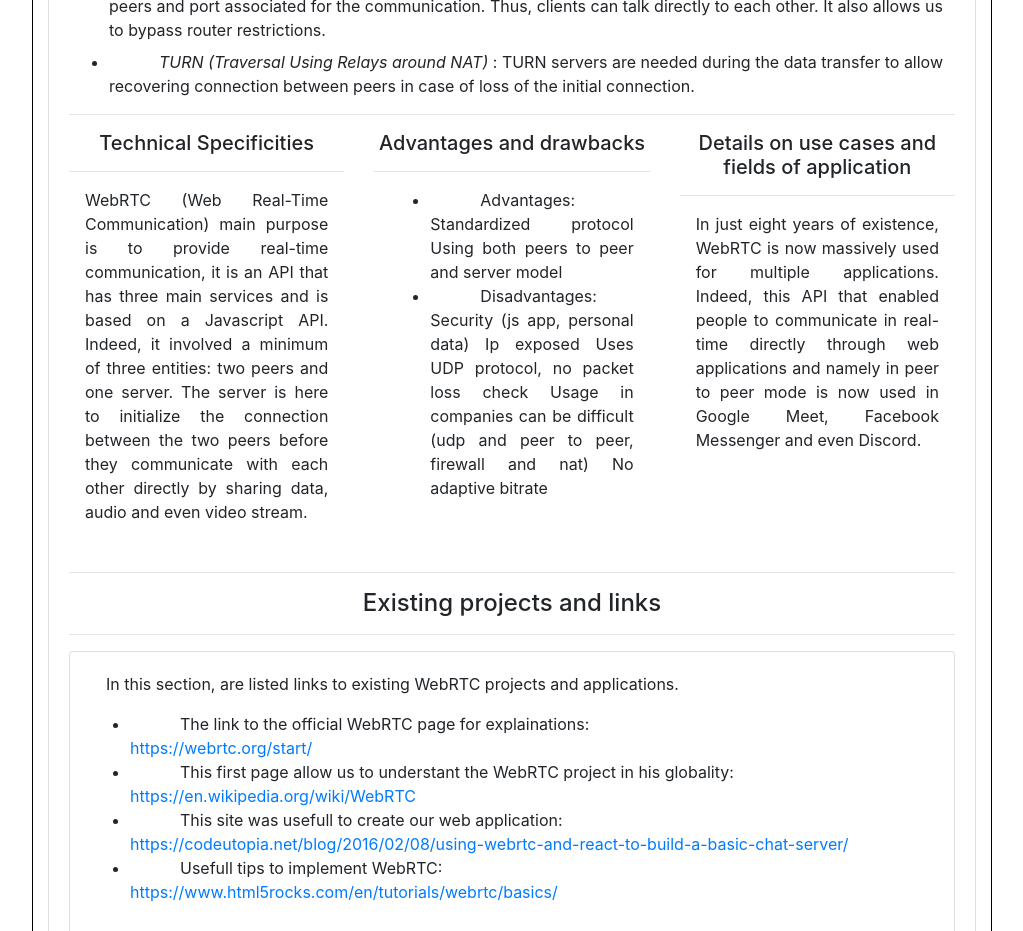
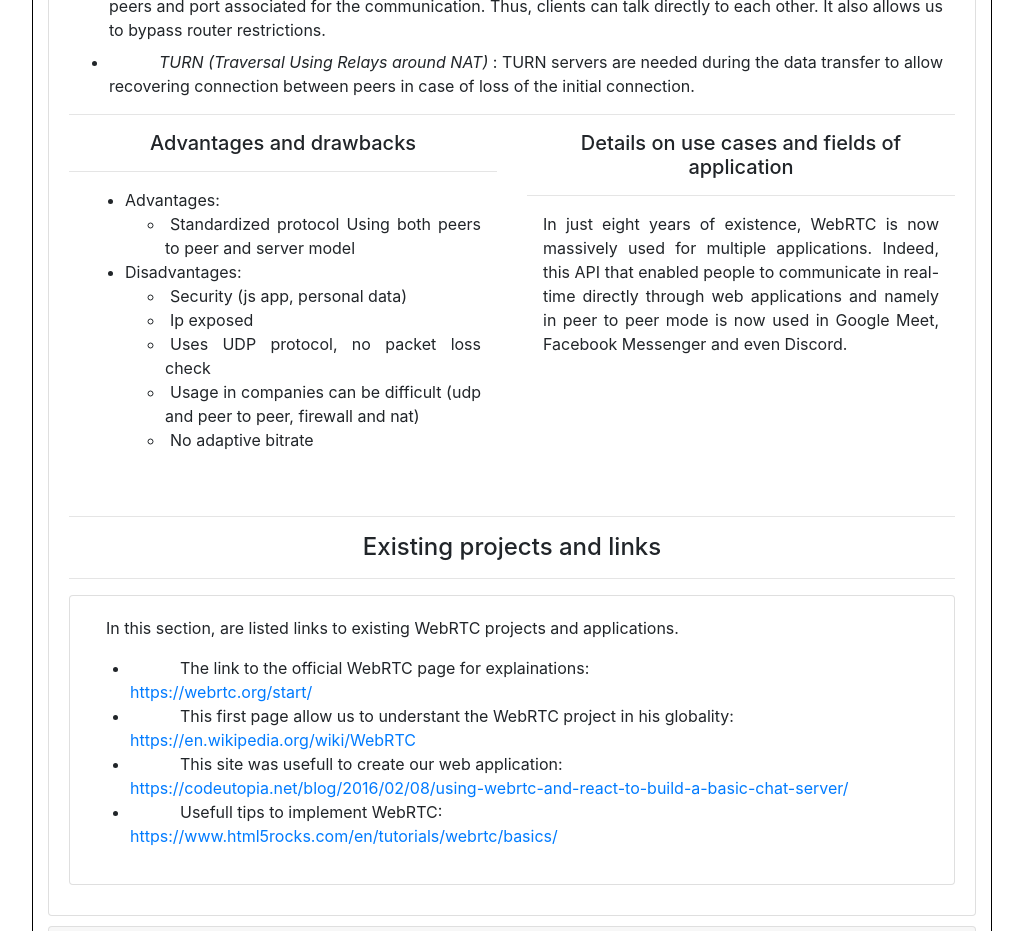
Before and after one commit to VideoStreamingEnseirb/WebRTC, a React (Create React App) app in the folder Front/: page / in a window 1280 px wide. Shown: the part 1900-2831 px from the top of the page, without its empty margins (128-1151 px from the left). Built offline with nearby package versions, Linux system fonts and the light colour scheme; no server answers.

Commit message:
modif prez

```diff
--- a/Front/src/components/demo.js
+++ b/Front/src/components/demo.js
@@ -38,7 +38,7 @@ class demo extends React.Component {
 
     componentDidMount() {
         this.signalingConnection = new SignalingConnection({
-            socketURL: "2e4b91e6.ngrok.io",
+            socketURL: "eba6eef0.ngrok.io",
             onOpen: () =>
                 this.setState({
                     startDisabled: false
--- a/Front/src/components/presentation.js
+++ b/Front/src/components/presentation.js
@@ -94,19 +94,7 @@ export class presentation extends Component {
 
                     <div class="row mb-5">
 
-                        <div class="col-md">
-                            <h5 style={{ "text-align": "center" }}>
-                                Technical {"\n"} Specificities
-                                   <hr></hr>
-                            </h5>
-                            <p className="card-text text-justify ml-3 mr-3">
-                                WebRTC (Web Real-Time Communication) main purpose is to provide real-time communication,
-                                it is an API that has three main services and is based on a Javascript API. Indeed, it involved
-                                a minimum of three entities: two peers and one server. The server is here to initialize
-                                 the connection between the two peers before they communicate with each other directly by sharing data,
-                                 audio and even video stream.
-                               </p>
-                        </div>
+
 
 
 
@@ -117,24 +105,44 @@ export class presentation extends Component {
                             </h5>
                             <p className="card-text text-justify ml-3 mr-3">
                                 <ul>
-                                    <li style={{ "text-indent": "50px" }}>
+                                    <li style={{ "text-indent": "5px" }}>
 
-                                        Advantages:{"\n"}
-                                        Standardized protocol{"\n"}
-                                        Using both peers to peer and server model{"\n"}
+                                        Advantages:
+
+                                        <ul>
+                                            <li>
+                                            Standardized protocol Using both peers to peer and server model
+                                            </li>
+                                        </ul>
 
                                     </li>
 
 
 
-                                    <li style={{ "text-indent": "50px" }}>
+                                    <li style={{ "text-indent": "5px" }}>
                                         Disadvantages:{"\n"}
-
-                                        Security (js app, personal data){"\n"}
-                                        Ip exposed{"\n"}
-                                        Uses UDP protocol, no packet loss check{"\n"}
-                                        Usage in companies can be difficult (udp and peer to peer, firewall and nat){"\n"}
-                                        No adaptive bitrate{"\n"}
+                                        <ul>
+                                            <li>
+                                            Security (js app, personal data)
+                                            </li>
+                                            <li>
+                                            Ip exposed
+                                            </li>
+                                            <li>
+                                            Uses UDP protocol, no packet loss check
+                                            </li>
+                                            <li>
+                                            Usage in companies can be difficult (udp and peer to peer, firewall and nat)
+                                            </li>
+                                            <li>
+                                            No adaptive bitrate
+                                            </li>
+                                        </ul>
+                                        {"\n"}
+                                        {"\n"}
+                                        {"\n"}
+                                        {"\n"}
+                                        {"\n"}
                                     </li>
                                 </ul>
                             </p>
```
